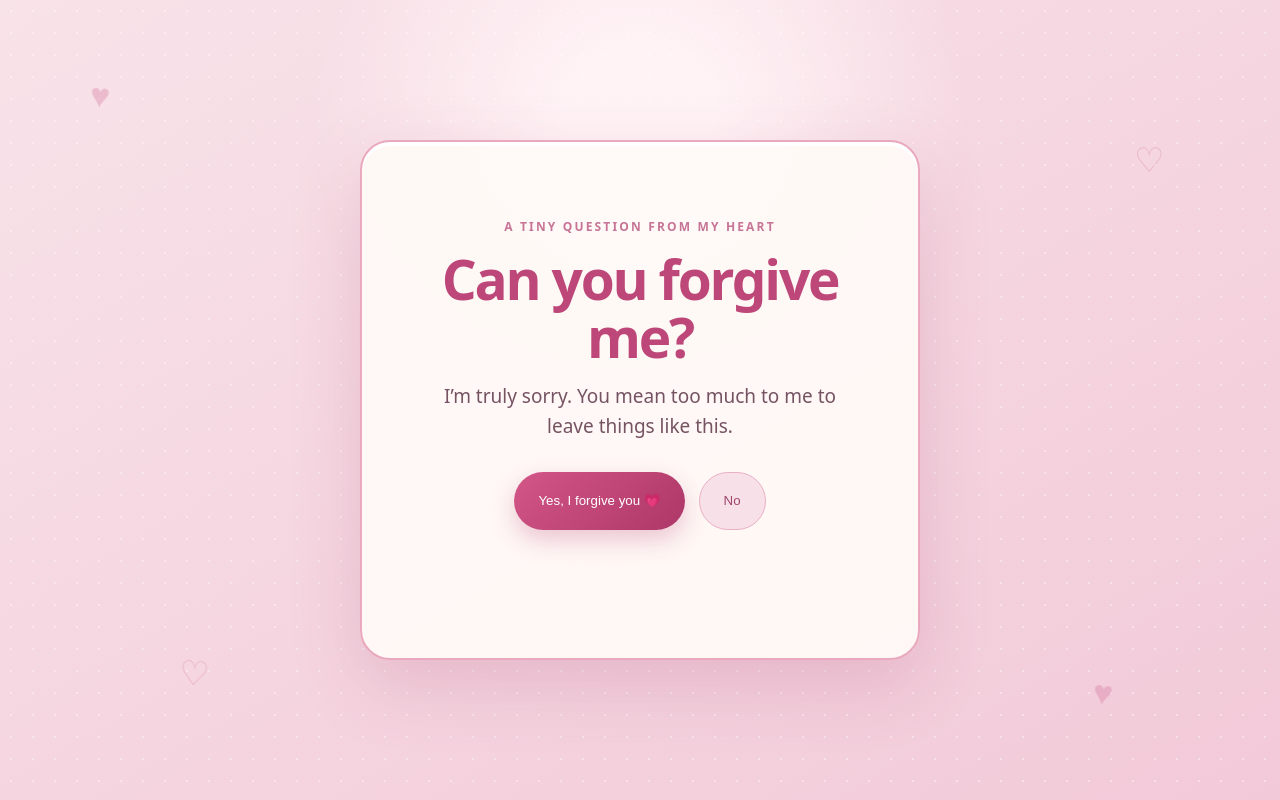
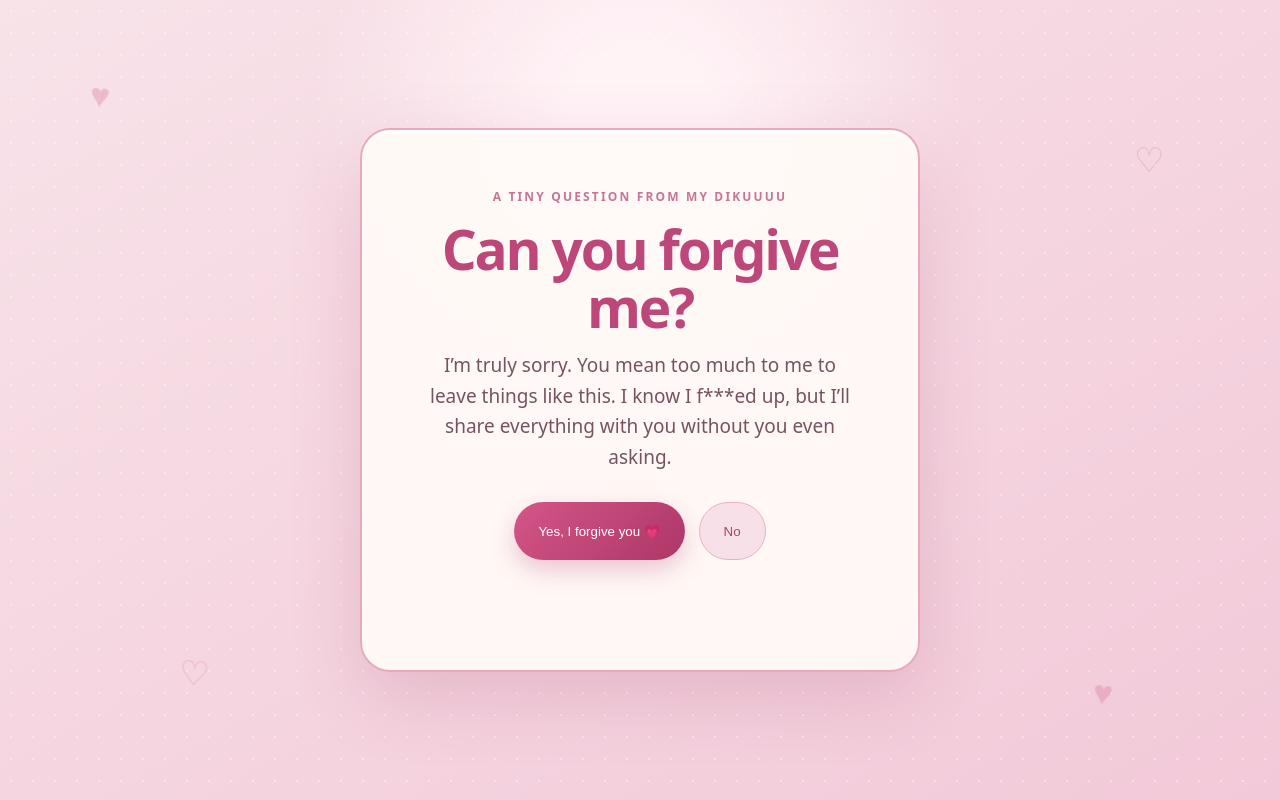
Before and after one commit to hiren1204/apology-webpage, a plain HTML site: page index.html in a window 1280 px wide. Drawn offline with Linux system fonts and the light colour scheme.

Commit message:
Personalize apology message

```diff
--- a/index.html
+++ b/index.html
@@ -33,9 +33,9 @@
   <span class="float f1">♥</span><span class="float f2">♡</span><span class="float f3">♡</span><span class="float f4">♥</span>
   <main class="card" aria-live="polite">
     <section class="content ask" id="ask">
-      <div class="eyebrow">A tiny question from my heart</div>
+      <div class="eyebrow">A tiny question from my Dikuuuu</div>
       <h1>Can you forgive me?</h1>
-      <p>I’m truly sorry. You mean too much to me to leave things like this.</p>
+      <p>I’m truly sorry. You mean too much to me to leave things like this. I know I f***ed up, but I’ll share everything with you without you even asking.</p>
       <div class="buttons">
         <button class="yes" id="yes">Yes, I forgive you 💗</button>
         <button class="no" id="no">No</button>
@@ -46,7 +46,7 @@
       <div class="memory" aria-label="A cute cat holding a heart, for you">
         <span class="for-you">For you</span><span class="cat">🐱</span><span class="gift">💗</span>
       </div>
-      <h1>I knew you would forgive me!</h1>
+      <h1>I knew my Dikuu would forgive me!</h1>
       <p>Thank you for giving me another chance. I promise to make it up to you.</p>
       <span class="big-heart" aria-hidden="true">💗</span>
     </section>
```
